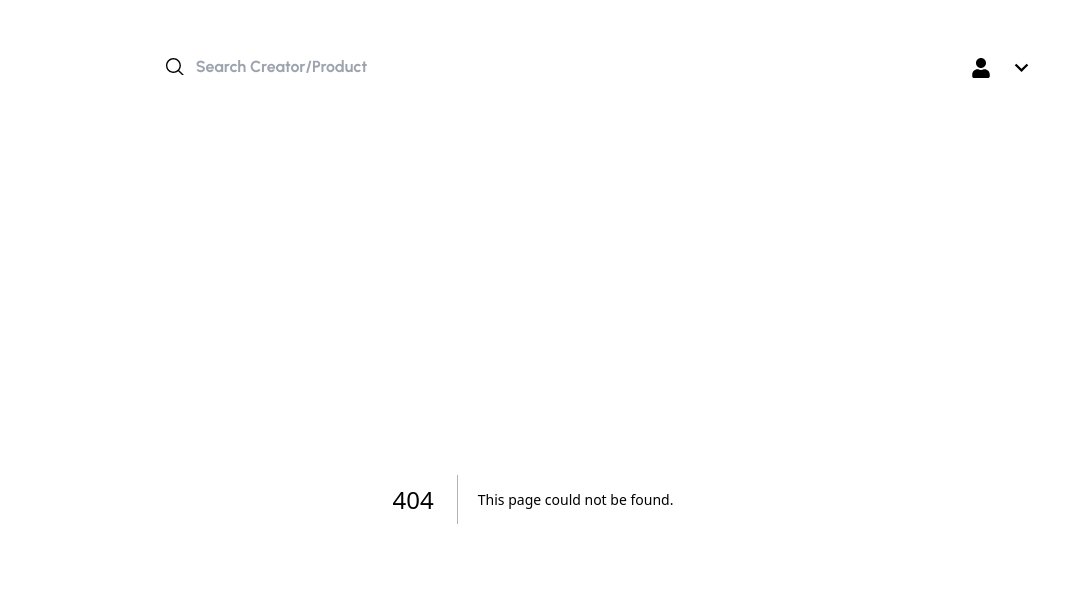
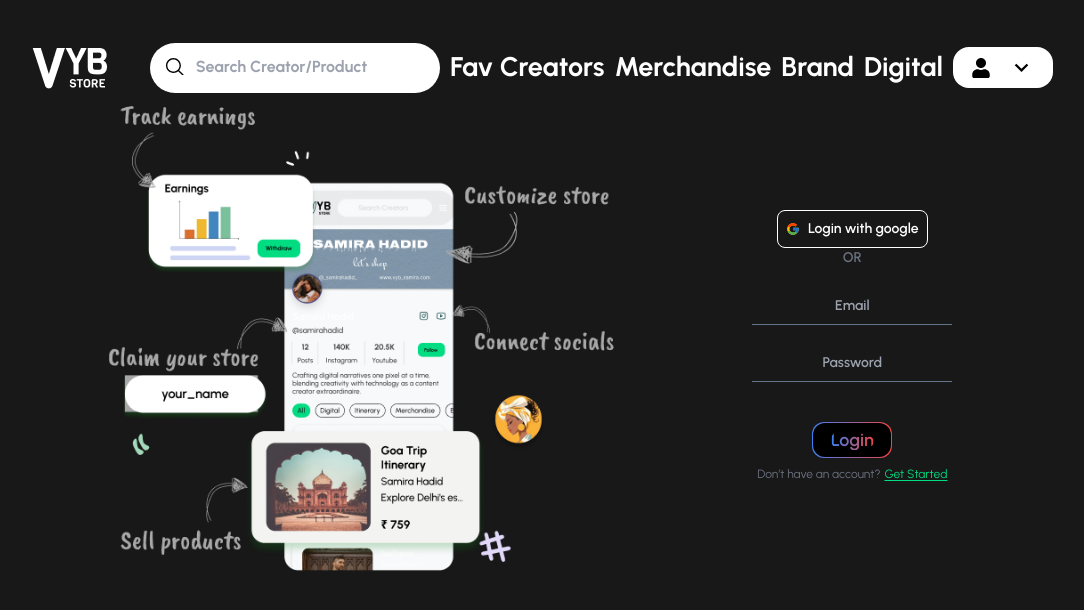
Before and after one commit to VarunDTU/vyb-demo, a Next.js app: page /signup in a window 1280 px wide. Before the commit this address had no page. Shown: the top 610 px of the page, without its empty margins (107-1191 px from the left). Built offline with nearby package versions, Linux system fonts and the light colour scheme.

Commit message:
basic signup

```diff
--- a/app/homepage/travel.js
+++ b/app/homepage/travel.js
@@ -3,21 +3,21 @@
     <div className="mt-[36px]">
       <div className=" text-xl lg:text-h2 font-semibold justify-evenly w-full p-[24px] rounded-3xl bg-black ">
         <div className="flex flex-row justify-between">
-          <div className="cursor-pointer active:underline hover:underline-offset-[15px] decoration-primary">
+          <div className="cursor-pointer hover:underline hover:underline-offset-[15px] decoration-primary">
             Travel
           </div>
-          <div className="cursor-pointer active:underline underline-offset-8 decoration-primary">
+          <div className="cursor-pointer hover:underline hover:underline-offset-[15px] underline-offset-8 decoration-primary">
             Digital
           </div>
-          <div className="cursor-pointer active:underline underline-offset-8 decoration-primary">
+          <div className="cursor-pointer hover:underline hover:underline-offset-[15px] underline-offset-8 decoration-primary">
             Brand
           </div>
-          <div className="cursor-pointer active:underline underline-offset-8 decoration-primary">
+          <div className="cursor-pointer hover:underline hover:underline-offset-[15px] underline-offset-8 decoration-primary">
             Merch
           </div>
         </div>
       </div>
-      <div className="mt-2.5 z-0 rounded-t-3xl bg-[url('/assets/mountain_down.png')] w-full bg-cover bg-center bg-no-repeat h-[540px] lg:h-[800px] ">
+      <div className="mt-2.5 z-0 rounded-t-3xl bg-[url('/assets/mountain_down.png')] w-full bg-cover bg-center bg-no-repeat h-[540px] lg:h-[800px] flex justify-end ">
         <div className="  inset-y-0 justify-center w-full z-10 lg:p-[100px] p-5 font-bold">
           <div className="flex flex-col h-full items-center justify-evenly text-4xl text-center">
             <div className="text-4xl lg:text-h0 uppercase font-bold p-[32px]">
--- /dev/null
+++ b/app/signup/page.js
@@ -0,0 +1,41 @@
+import { FcGoogle } from "react-icons/fc";
+export default function Page() {
+  return (
+    <div className="flex lg:flex-row flex-col justify-evenly items-center">
+      <div className="w-full lg:w-1/2 ">
+        <img src="/assets/image.png"></img>
+      </div>
+      <div>
+        <div className="bg-[#181818] rounded-2xl w-[212px] ml-6 flex flex-col items-center justify-center font-semibold text-sm">
+          <div className="flex flex-row justify-center items-center rounded-lg border border-white p-2">
+            <FcGoogle className="mr-2"></FcGoogle>Login with google
+          </div>
+          <div className="text-gray-500">OR</div>
+          <input
+            placeholder="Email"
+            className="text-center mt-5 text-white bg-transparent border-b border-slate-500 w-[200px] p-2 active:outline-none focus:outline-none"
+          ></input>
+          <input
+            placeholder="Password"
+            className="text-center m-5   text-white bg-transparent border-b border-slate-500 w-[200px] p-2 active:outline-none focus:outline-none"
+          ></input>
+
+          <div className="relative p-[1px]  mt-5 w-20 h-9 rounded-xl bg-gradient-to-r from-blue-500 to-red-500">
+            <div className="flex flex-row justify-center rounded-xl items-center h-full bg-black ">
+              <span className="font-semibold text-lg leading-5 rounded-full bg-gradient-to-r from-blue-500 to-red-500 bg-clip-text text-transparent">
+                Login
+              </span>
+            </div>
+          </div>
+          <div className="text-xs flex flex-row font-normal text-gray-500 mt-2">
+            <div>Don’t have an account?</div>
+            <div className="text-primary ml-1 underline underline-offset-2">
+              {" "}
+              Get Started
+            </div>
+          </div>
+        </div>{" "}
+      </div>
+    </div>
+  );
+}
```
Also changed, not shown: public/assets/image.png, 1 other file (tests, documents, lock files or other folders).
